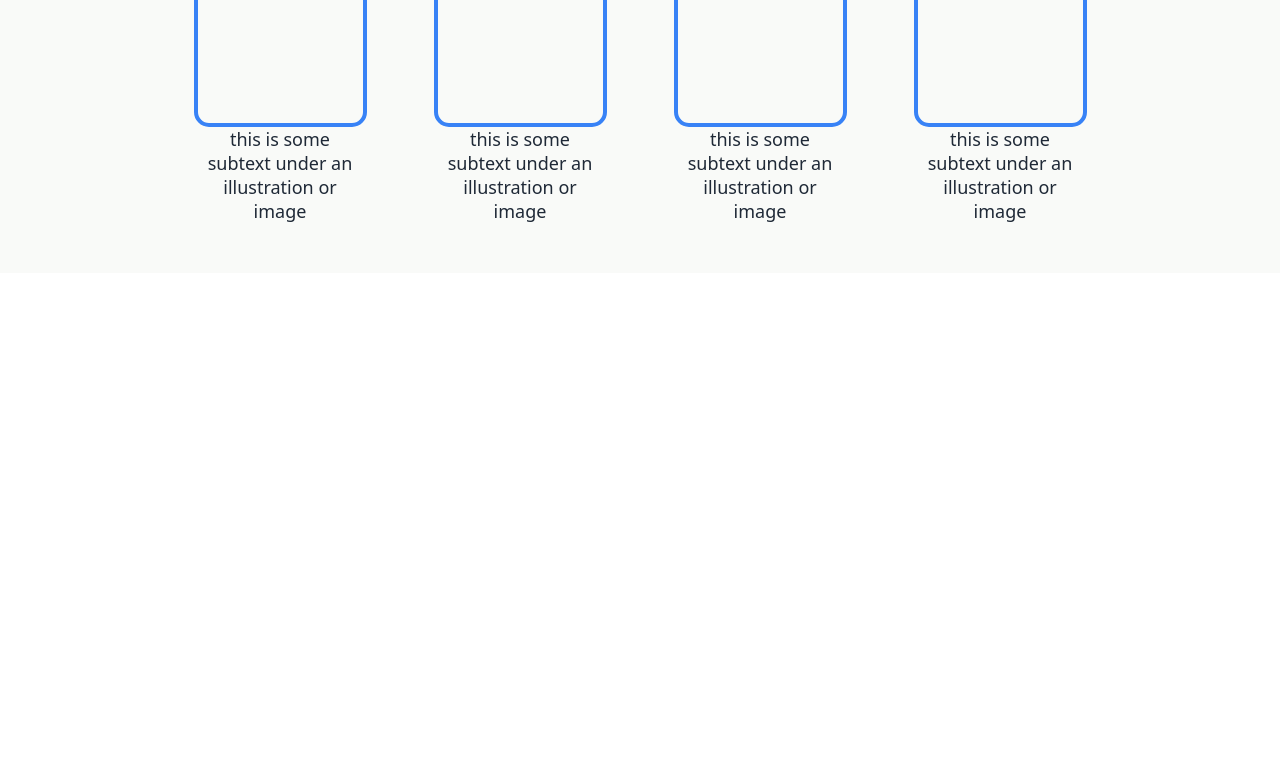
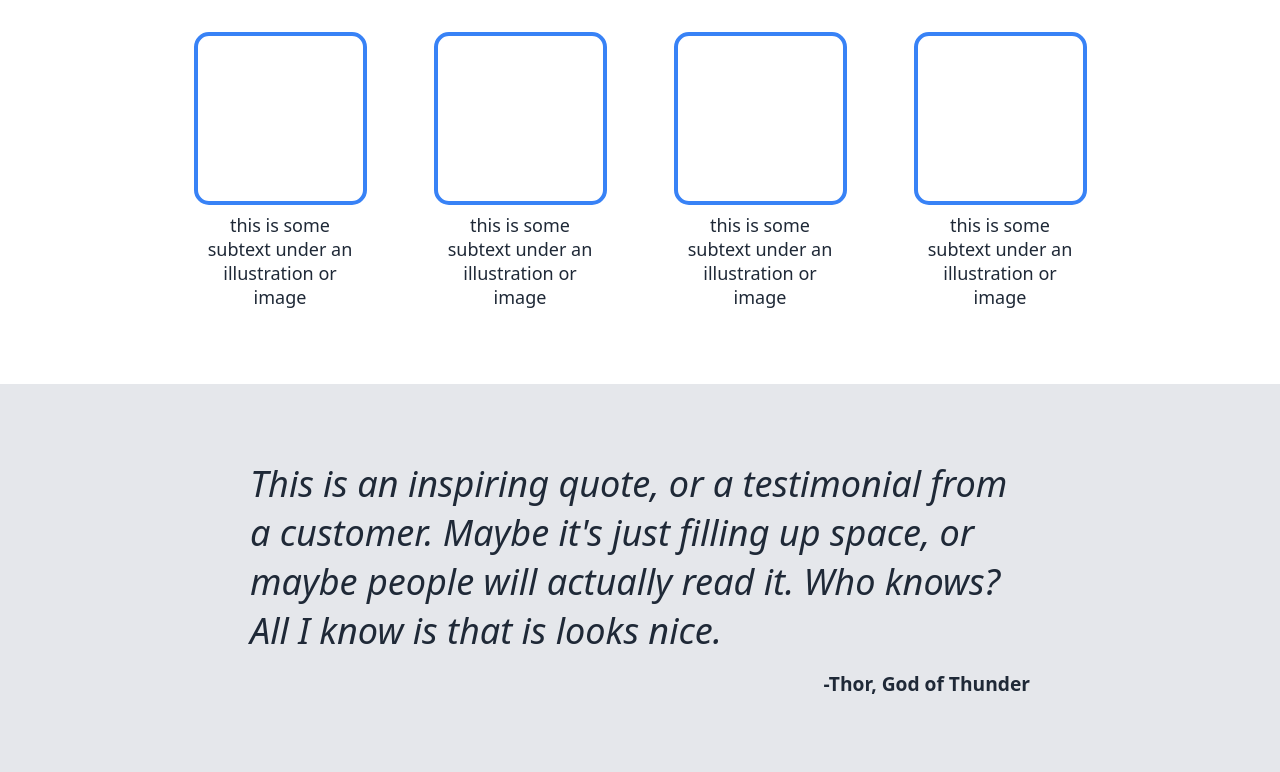
Before and after one commit to aforn/odin-store, a plain HTML site: page index.html in a window 1280 px wide. Shown: the part 521-1293 px from the top of the page. Before the commit the page ends 800 px from the top, so only its background shows below. Drawn offline with Linux system fonts and the light colour scheme.

Commit message:
Add quote section and wrap flex items information
Add quote section like in guiding image. Update information section to
make items wrap.

```diff
--- a/index.html
+++ b/index.html
@@ -15,9 +15,9 @@
             </ul>
         </div>
         <div class="hero">
-            <div class="hero-text">
+            <div class="hero-info">
                 <h1>This website is awesome</h1>
-                <div class="hero-paragraph">This website has some subtext that goes here under the main title. It's a smaller font and the color is lower contrast.</div>
+                <p class="hero-text">This website has some subtext that goes here under the main title. It's a smaller font and the color is lower contrast.</p>
                 <button>Sign up</button>
             </div>
             <div class="hero-image">
@@ -50,7 +50,8 @@
             </div>
         </div>
         <div class="quote">
-
+            <p class="quote-text">This is an inspiring quote, or a testimonial from a customer. Maybe it's just filling up space, or maybe people will actually read it. Who knows? All I know is that is looks nice.</p>
+            <p class="quote-attribution">-Thor, God of Thunder</p>
         </div>
         <div class="sign-up">
 
--- a/style.css
+++ b/style.css
@@ -22,21 +22,28 @@ body    {
     display: flex;
     justify-content: space-between;
     background-color: #1f2937;
-    padding-top: 50px;
-    padding-bottom: 50px;
+    padding-top: 75px;
+    padding-bottom: 75px;
 }
 
 .information    {
-    background-color: #f9faf8;
-    padding-top: 30px;
-    padding-bottom: 50px;
+    background-color: white;
+    padding-top: 40px;
+    padding-bottom: 75px;
 }
 
+.quote  {
+    background-color: #e5e7eb;
+    padding-top: 75px;
+    padding-bottom: 75px;
+    padding-left: 250px;
+    padding-right: 250px;
+}
 
 /* ~sub containers~ */
 
 /* ~hero~ */
-.hero-text  {
+.hero-info  {
     flex: 1;
     padding-right: 32px;
 }
@@ -53,9 +60,10 @@ body    {
 /* ~information~ */
 .container-info-items    {
     display: flex;
+    flex-wrap: wrap;
     justify-content: center;
     gap: 75px;
-    padding-top: 30px;
+    padding-top: 40px;
 }
 .container-item  {
     display: flex;
@@ -70,6 +78,7 @@ body    {
     width: 165px;
     border-radius: 15px;
     border: 4px solid #3882f6;
+    margin: 8px;
 }
 
 /* ~item formatting~ */
@@ -83,16 +92,30 @@ button  {
     font-weight: bold;
 }
 
+/* ~quote~ */
+.quote-text {
+    font-size: 36px;
+    font-weight: 300;
+    font-style: italic;
+}
+
+.quote-attribution  {
+    padding-top: 15px;
+    font-size: larger;
+    font-weight: bold;
+    text-align: right;
+}
+
 /* ~text formatting~ */
 
 h1  {
     font-size: 48px;
-    font-weight: bolder;
+    font-weight: 800;
 }
 
 h2  {
     font-size: 36px;
-    font-weight: bolder;
+    font-weight: 800;
     text-align: center;
 }
 
@@ -113,7 +136,7 @@ p   {
     font-size: 18px;
 }
 
-a, .hero-paragraph, button, .image-text  {
+a, .hero-text, button, .image-text  {
     color: #e5e7eb;
     font-size: 18px;
 }
```
